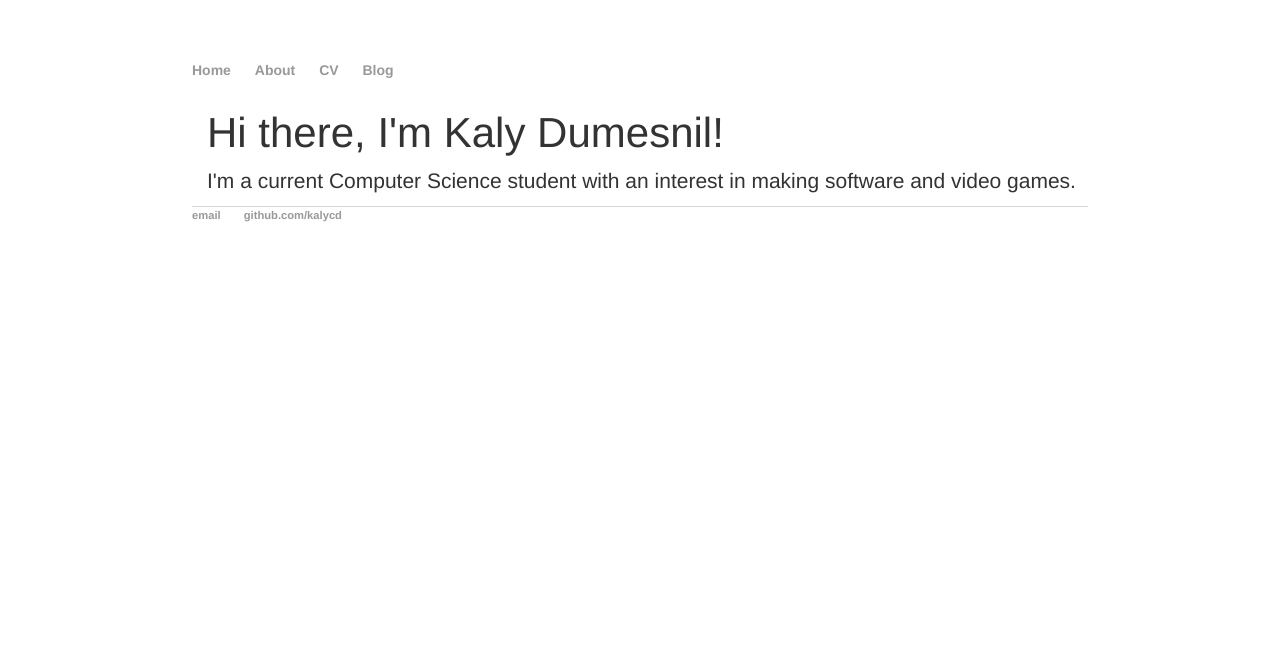
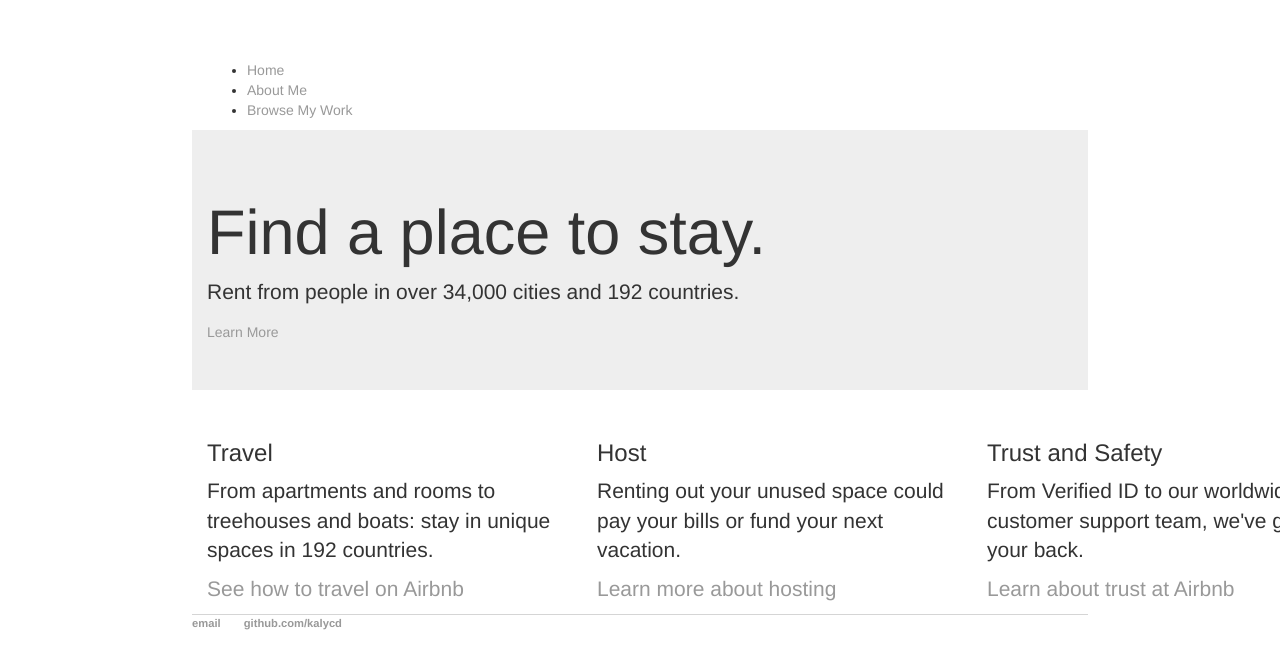
Before and after one commit to kalycd/kalycd.github.io, a Jekyll site: the page built from index.html, in a window 1280 px wide. Shown: the top 669 px of the page. Built offline with Jekyll 4.4.1, drawn with Linux system fonts in a browser that asks for light colours.

Commit message:
Update default.html

```diff
--- a/_layouts/default.html
+++ b/_layouts/default.html
@@ -7,19 +7,50 @@
 			<link rel="stylesheet" type="text/css" href="/css/main.css">
 		</head>
 		<body>
-			<nav>
-	    		<ul>
-	        		<li><a href="/">Home</a></li>
-		        	<li><a href="/about">About</a></li>
-	        		<li><a href="/cv">CV</a></li>
-	        		<li><a href="/blog">Blog</a></li>
-	    		</ul>
-			</nav>
-			<div class="container">
 
-			{{ content }}
+			    <div class="nav">
+      <div class="container">
+        <ul class="pull-left">
+		<li><a href="#">Home</a></li>
+         	<li><a href="#">About Me</a></li>
+         	<li><a href="#">Browse My Work</a></li>
+        </ul>
+        <ul class="pull-right">
+         	<li><a href="#">Contact</a></li>
+         	<li><a href="#">Blog</a></li>
+	</ul>
+      </div>
+    </div>
 
-			</div><!-- /.container -->
+    <div class="jumbotron">
+      <div class="container">
+        <h1>Find a place to stay.</h1>
+        <p>Rent from people in over 34,000 cities and 192 countries.</p>
+        <a href="#">Learn More</a>
+      </div>
+    </div>
+
+    <div class="learn-more">
+	  <div class="container">
+		<div class="row">
+	  	  <div class="col-md-4">
+			<h3>Travel</h3>
+			<p>From apartments and rooms to treehouses and boats: stay in unique spaces in 192 countries.</p>
+			<p><a href="#">See how to travel on Airbnb</a></p>
+		  </div>
+		  <div class="col-md-4">
+			<h3>Host</h3>
+			<p>Renting out your unused space could pay your bills or fund your next vacation.</p>
+			<p><a href="#">Learn more about hosting</a></p>
+	      </div>
+		  <div class="col-md-4">
+			<h3>Trust and Safety</h3>
+			<p>From Verified ID to our worldwide customer support team, we've got your back.</p>
+			<p><a href="#">Learn about trust at Airbnb</a></p>
+		  </div>
+	    </div>
+	  </div>
+	</div>
 			<footer>
 	    		<ul>
 	        		<li><a href="mailto:kalydumesnil@gmail.com">email</a></li>
```
